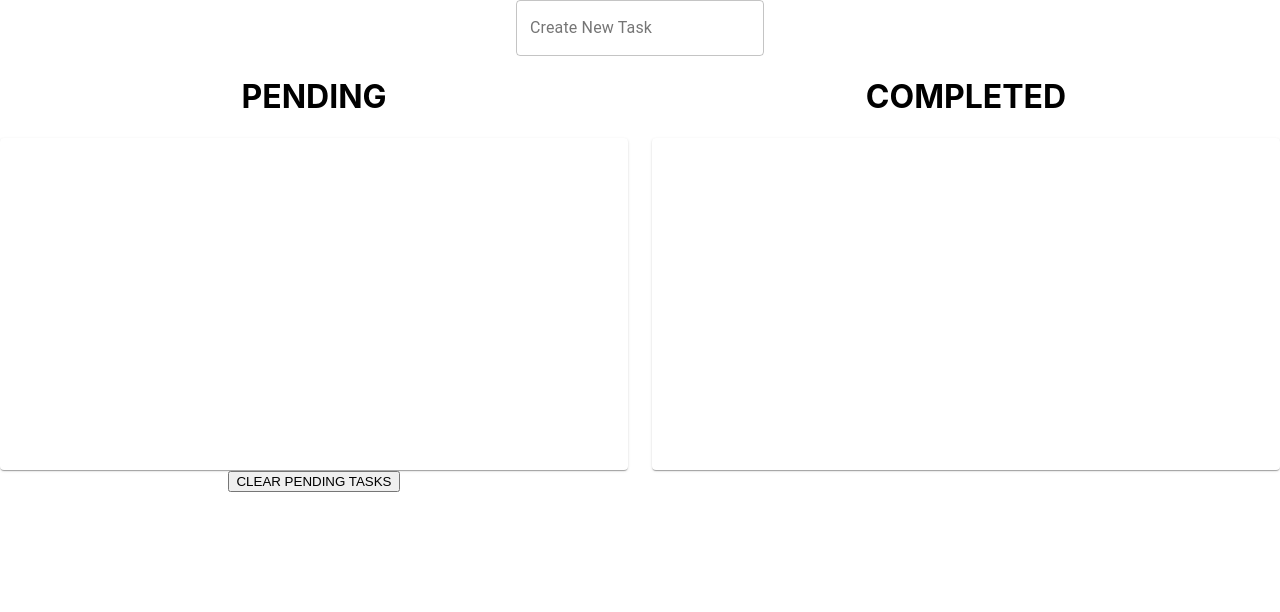
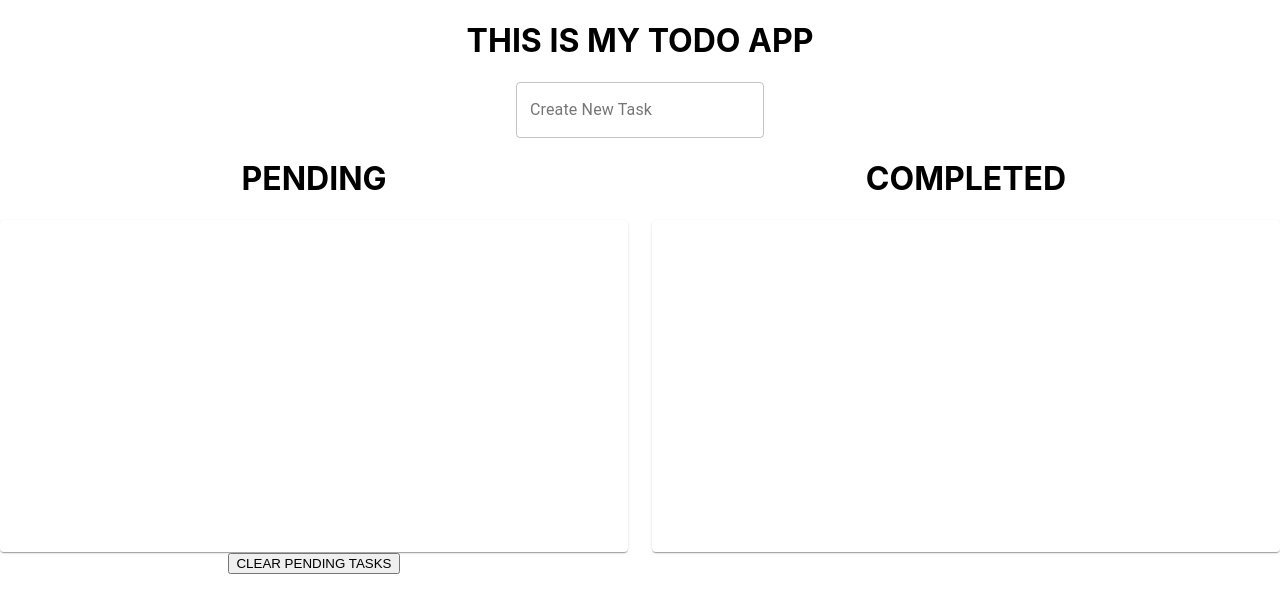
Before and after one commit to shankeyraheja/tutorial, a React (Create React App) app: page / in a window 1280 px wide. Shown: the top 612 px of the page. Built offline with nearby package versions, Linux system fonts and the light colour scheme.

Commit message:
Added heading to app.js

```diff
--- a/src/App.js
+++ b/src/App.js
@@ -6,6 +6,7 @@ import CenteredGrid from "./components/layout"
 function App() {
   return (
     <div className="App">
+      <h1>THIS IS MY TODO APP</h1>
       <CenteredGrid/>
     </div>
   );
```
Also changed, not shown: 1 other file (tests, documents, lock files or other folders).
